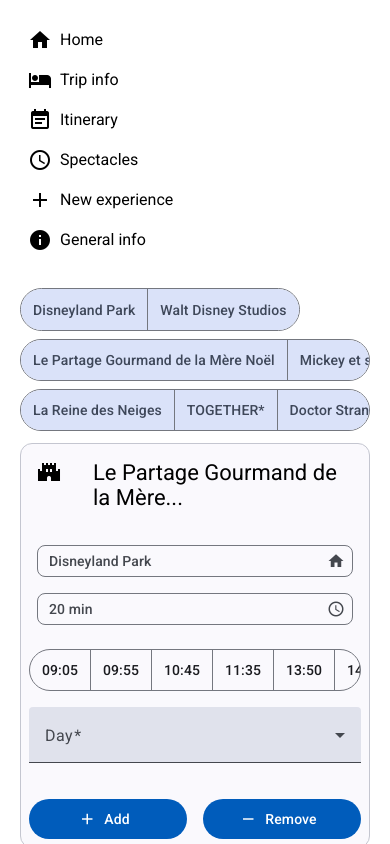
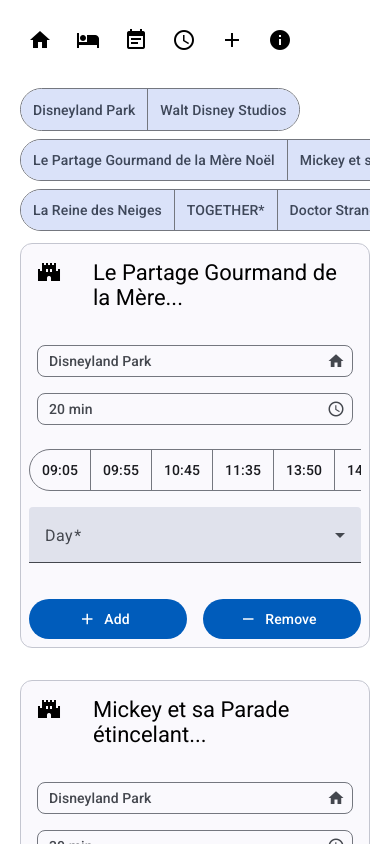
Before and after one commit to Trinkolin/trip-organizer, an Angular app: page /spectacles in a window 390 px wide. Shown: the top 844 px of the page. Built offline with nearby package versions, Linux system fonts and the light colour scheme.

Commit message:
feat: enhance navigation styles and improve layout for better responsiveness

```diff
--- a/src/app/routes/spectacles/spectacle-card/spectacle-card.component.html
+++ b/src/app/routes/spectacles/spectacle-card/spectacle-card.component.html
@@ -41,19 +41,19 @@
   <mat-card-actions>
     <div class="flex flex-col w-full gap-4">
       <div class="flex items-center justify-center">
-        <mat-button-toggle-group [formControl]="timeCtrl" [hideMultipleSelectionIndicator]="true" multiple>
-
-          @for (time of spectacle().time; track time) {
-          <mat-button-toggle value="{{ time }}">{{
-            time
-            }}
-          </mat-button-toggle>
-          }
-        </mat-button-toggle-group>
+        <div class="overflow-x-auto max-w-full">
+          <mat-button-toggle-group [formControl]="timeCtrl" [hideMultipleSelectionIndicator]="true" multiple
+            class="flex-nowrap">
+            @for (time of spectacle().time; track time) {
+            <mat-button-toggle value="{{ time }}">
+              {{ time }}
+            </mat-button-toggle>
+            }
+          </mat-button-toggle-group>
+        </div>
       </div>
 
       <app-days-select [selectedDay]="selectedDay"></app-days-select>
-
 
       <div class="flex flex-row w-full gap-x-4">
         <button (click)="add(spectacle())" class="w-full md:w-1/2" mat-flat-button>
--- a/src/app/routes/spectacles/spectacles.component.html
+++ b/src/app/routes/spectacles/spectacles.component.html
@@ -1,23 +1,21 @@
 <main>
 <section class="py-2">
-    <div class="flex py-1">
+  <div class="overflow-x-auto py-1">
     <mat-button-toggle-group [formControl]="selectedParksCtrl" [hideMultipleSelectionIndicator]="true"
-        aria-label="parcs" multiple name="parcs">
+      aria-label="parcs" multiple name="parcs" class="flex-nowrap">
       @for (selected_parc of selectedParcs; track selected_parc) {
-        <mat-button-toggle value="{{ selected_parc }}"> <span class="truncate ">{{
-            selected_parc
-            }}</span>
+      <mat-button-toggle value="{{ selected_parc }}">
+        <span class="truncate">{{ selected_parc }}</span>
       </mat-button-toggle>
       }
     </mat-button-toggle-group>
   </div>
 
   @if (selectedParksCtrl.value | selectedPark:DLP) {
-    <div class="flex py-1">
+  <div class="overflow-x-auto py-1">
     <mat-button-toggle-group [hideMultipleSelectionIndicator]="true" name="selectedEventsDLP"
-        aria-label="selectedEventsDLP" multiple [formControl]="spectaclesDLPCtrl">
-        @for (selected_spectacle of spectaclesDLP; track
-        selected_spectacle) {
+      aria-label="selectedEventsDLP" multiple [formControl]="spectaclesDLPCtrl" class="flex-nowrap">
+      @for (selected_spectacle of spectaclesDLP; track selected_spectacle) {
       <mat-button-toggle value="{{ selected_spectacle }}">
         {{ selected_spectacle }}
       </mat-button-toggle>
@@ -27,11 +25,10 @@
   }
 
   @if (selectedParksCtrl.value | selectedPark:WDS) {
-    <div class="flex  py-1 ">
+  <div class="overflow-x-auto py-1">
     <mat-button-toggle-group [hideMultipleSelectionIndicator]="true" name="selectedEventsWDS"
-        aria-label="selectedEventsWDS" multiple [formControl]="spectaclesWDSCtrl">
-        @for (selected_spectacle of spectaclesWDS; track
-        selected_spectacle) {
+      aria-label="selectedEventsWDS" multiple [formControl]="spectaclesWDSCtrl" class="flex-nowrap">
+      @for (selected_spectacle of spectaclesWDS; track selected_spectacle) {
       <mat-button-toggle value="{{ selected_spectacle }}">
         {{ selected_spectacle }}
       </mat-button-toggle>
--- a/src/app/shared/core/header/header.component.html
+++ b/src/app/shared/core/header/header.component.html
@@ -1,33 +1,37 @@
-<nav class="flex flex-col lg:flex-row mb-4">
-  <mat-button class="mr-8 items-center flex hover:shadow-md hover:rounded-lg p-2" routerLink="/"
+<nav class="flex mb-4 overflow-x-auto">
+  <mat-button class="mr-2 lg:mr-8 items-center flex p-2 flex-shrink-0 nav-item nav-item-red" routerLink="/"
     routerLinkActive="active">
-    <mat-icon class="mr-2">home</mat-icon>
-    Home
-  </mat-button>
-  <mat-button class="mr-8 items-center flex hover:shadow-md hover:rounded-lg p-2" routerLink="/trip"
-    routerLinkActive="active">
-    <mat-icon class="mr-2">hotel</mat-icon>
-    Trip info
+    <mat-icon class="lg:mr-2">home</mat-icon>
+    <span class="hidden lg:inline">Home</span>
   </mat-button>
 
-  <mat-button class="mr-8 items-center flex hover:shadow-md hover:rounded-lg p-2" routerLink="/itinerary"
+  <mat-button class="mr-2 lg:mr-8 items-center flex p-2 flex-shrink-0 nav-item nav-item-orange" routerLink="/trip"
     routerLinkActive="active">
-    <mat-icon class="mr-2">event_note</mat-icon>
-    Itinerary
+    <mat-icon class="lg:mr-2">hotel</mat-icon>
+    <span class="hidden lg:inline">Trip info</span>
   </mat-button>
-  <mat-button class="mr-8 items-center flex hover:shadow-md hover:rounded-lg p-2" routerLink="/spectacles"
+
+  <mat-button class="mr-2 lg:mr-8 items-center flex p-2 flex-shrink-0 nav-item nav-item-yellow" routerLink="/itinerary"
     routerLinkActive="active">
-    <mat-icon class="mr-2">schedule</mat-icon>
-    Spectacles
+    <mat-icon class="lg:mr-2">event_note</mat-icon>
+    <span class="hidden lg:inline">Itinerary</span>
   </mat-button>
-  <mat-button class="mr-8 items-center flex hover:shadow-md hover:rounded-lg p-2" routerLink="/new-experience"
+
+  <mat-button class="mr-2 lg:mr-8 items-center flex p-2 flex-shrink-0 nav-item nav-item-green" routerLink="/spectacles"
     routerLinkActive="active">
-    <mat-icon class="mr-2">add</mat-icon>
-    New experience
+    <mat-icon class="lg:mr-2">schedule</mat-icon>
+    <span class="hidden lg:inline">Spectacles</span>
   </mat-button>
-  <mat-button class="mr-8 items-center flex hover:shadow-md hover:rounded-lg p-2" routerLink="/general-info"
+
+  <mat-button class="mr-2 lg:mr-8 items-center flex p-2 flex-shrink-0 nav-item nav-item-blue" routerLink="/new-experience"
     routerLinkActive="active">
-    <mat-icon class="mr-2">info</mat-icon>
-    General info
+    <mat-icon class="lg:mr-2">add</mat-icon>
+    <span class="hidden lg:inline">New experience</span>
+  </mat-button>
+
+  <mat-button class="mr-2 lg:mr-8 items-center flex p-2 flex-shrink-0 nav-item nav-item-purple" routerLink="/general-info"
+    routerLinkActive="active">
+    <mat-icon class="lg:mr-2">info</mat-icon>
+    <span class="hidden lg:inline">General info</span>
   </mat-button>
 </nav>
--- a/src/styles.css
+++ b/src/styles.css
@@ -13,3 +13,47 @@
   margin: 0;
   font-family: Roboto, "Helvetica Neue", sans-serif;
 }
+
+/* Styles de base pour les items de navigation */
+.nav-item {
+  position: relative;
+  transition: all 0.3s ease;
+  border-radius: 0.5rem;
+}
+
+.nav-item::after {
+  content: '';
+  position: absolute;
+  bottom: 0;
+  left: 0;
+  width: 100%;
+  height: 3px;
+  background-color: transparent;
+  transition: background-color 0.3s ease;
+  border-radius: 0 0 0.5rem 0.5rem;
+}
+
+/* Couleurs arc-en-ciel */
+.nav-item-red:hover::after {
+  background-color: #E74C3C; /* Rouge */
+}
+
+.nav-item-orange:hover::after {
+  background-color: #FF6B35; /* Orange */
+}
+
+.nav-item-yellow:hover::after {
+  background-color: #F4D03F; /* Jaune */
+}
+
+.nav-item-green:hover::after {
+  background-color: #2ECC71; /* Vert */
+}
+
+.nav-item-blue:hover::after {
+  background-color: #3498DB; /* Bleu */
+}
+
+.nav-item-purple:hover::after {
+  background-color: #9B59B6; /* Violet */
+}
```
Lines whose indentation alone changed are shown as unchanged.
